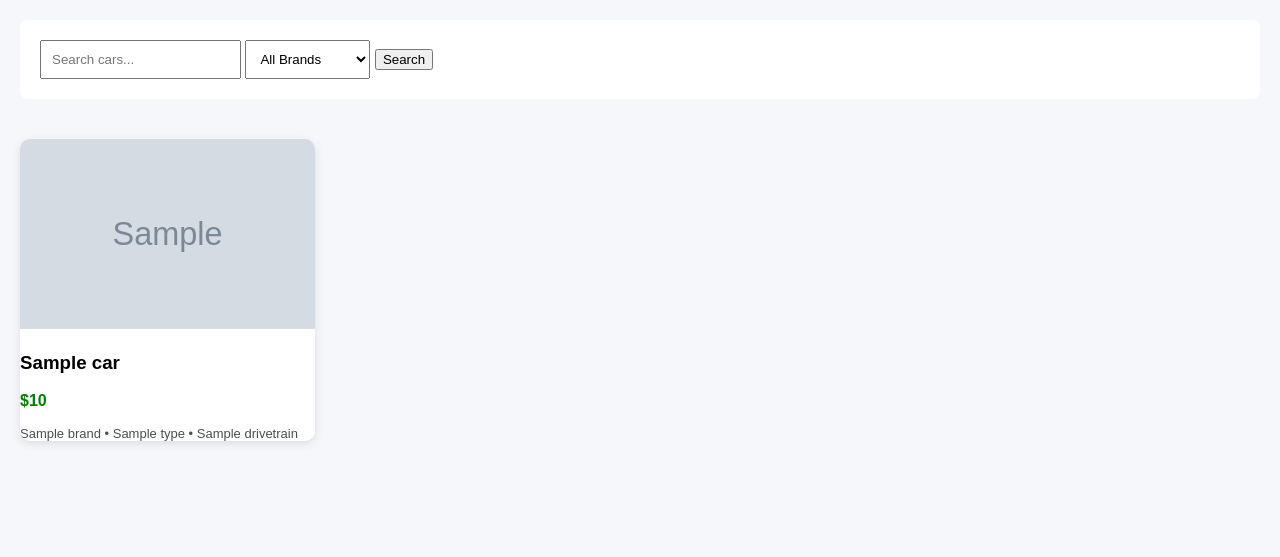
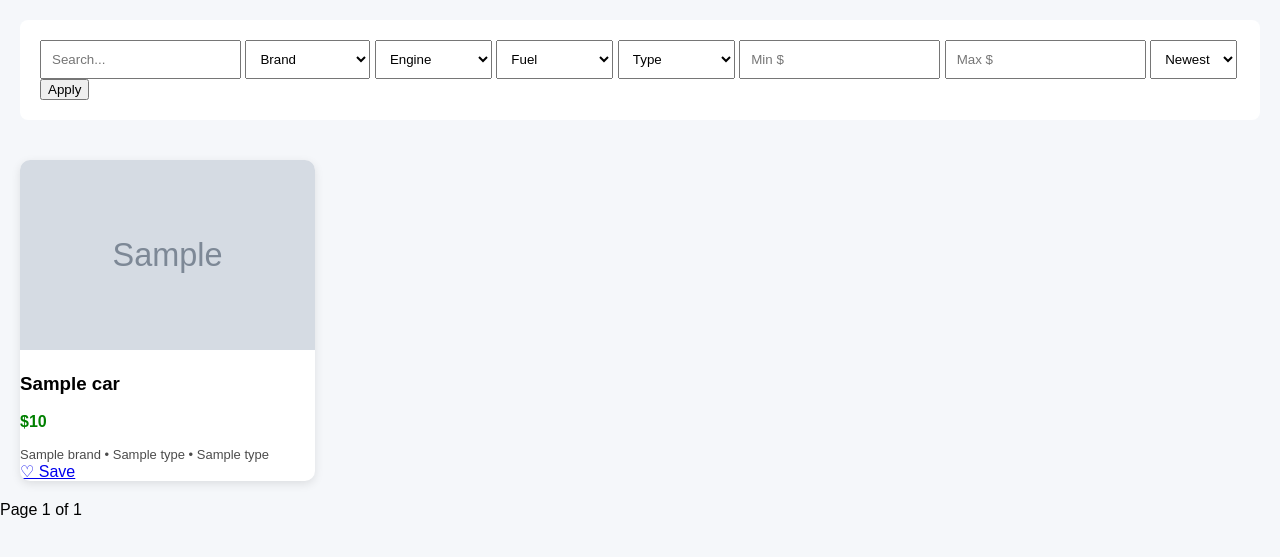
Before and after one commit to djvibez29/tomzkid-prestige-motors, a Flask app: template templates/home.html in a window 1280 px wide. Shown: the part 57-614 px from the top of the page. Run offline with Flask 3, Linux system fonts and the light colour scheme; tables that the repository leaves empty hold one stand-in row (values such as "Sample post"); the template is opened without the code that fills it: values that come from a table or form of the project are taken from there, most other values are stand-ins (such as "Sample title", 1, 10 or a date in 2020); grey boxes marked "Sample" are stand-in pictures.

Commit message:
Update home.html

```diff
--- a/templates/home.html
+++ b/templates/home.html
@@ -1,19 +1,52 @@
 {% extends "base.html" %}
-
 {% block content %}
 
-<div class="search-bar">
-    <form method="get">
-        <input type="text" name="search" placeholder="Search cars...">
+<form class="search-bar" method="get">
+
+<input name="search" placeholder="Search..." value="{{ request.args.get('search','') }}">
+
 <select name="brand">
-            <option value="">All Brands</option>
+<option value="">Brand</option>
 {% for b in brands %}
-            <option value="{{ b.id }}">{{ b.name }}</option>
+<option value="{{b.id}}">{{b.name}}</option>
 {% endfor %}
 </select>
-        <button>Search</button>
+
+<select name="engine">
+<option value="">Engine</option>
+{% for e in engines %}
+<option value="{{e.id}}">{{e.name}}</option>
+{% endfor %}
+</select>
+
+<select name="fuel">
+<option value="">Fuel</option>
+{% for f in fuels %}
+<option value="{{f.id}}">{{f.name}}</option>
+{% endfor %}
+</select>
+
+<select name="type">
+<option value="">Type</option>
+{% for t in types %}
+<option value="{{t.id}}">{{t.name}}</option>
+{% endfor %}
+</select>
+
+<input type="number" name="min_price" placeholder="Min $">
+<input type="number" name="max_price" placeholder="Max $">
+
+<select name="sort">
+<option value="">Newest</option>
+<option value="price_asc">Price ↑</option>
+<option value="price_desc">Price ↓</option>
+</select>
+
+<button>Apply</button>
+
 </form>
-</div>
+
+<!-- ---------------- GRID ---------------- -->
 
 <div class="grid">
 
@@ -22,15 +55,26 @@
 
 {% if car.images %}
 <img src="{{ url_for('static', filename='uploads/cars/' + car.images[0].filename) }}">
-    {% else %}
-        <div class="no-img">No Image</div>
 {% endif %}
 
 <h3>{{ car.title }}</h3>
+
 <p class="price">${{ "{:,}".format(car.price) }}</p>
 
 <div class="meta">
-        {{ car.brand.name }} • {{ car.engine.name }} • {{ car.drivetrain.name }}
+{{ car.brand.name }} • {{ car.engine.name }} • {{ car.fuel.name }}
+</div>
+
+<div class="card-actions">
+
+<a href="/save/{{car.id}}" class="save-btn">
+{% if car.id in saved %}
+❤️ Saved
+{% else %}
+♡ Save
+{% endif %}
+</a>
+
 </div>
 
 </div>
@@ -38,4 +82,20 @@
 
 </div>
 
+<!-- ---------------- PAGINATION ---------------- -->
+
+<div class="pagination">
+
+{% if pagination.has_prev %}
+<a href="?page={{ pagination.prev_num }}">← Prev</a>
+{% endif %}
+
+<span>Page {{ pagination.page }} of {{ pagination.pages }}</span>
+
+{% if pagination.has_next %}
+<a href="?page={{ pagination.next_num }}">Next →</a>
+{% endif %}
+
+</div>
+
 {% endblock %}
```
Lines whose indentation alone changed are shown as unchanged.
